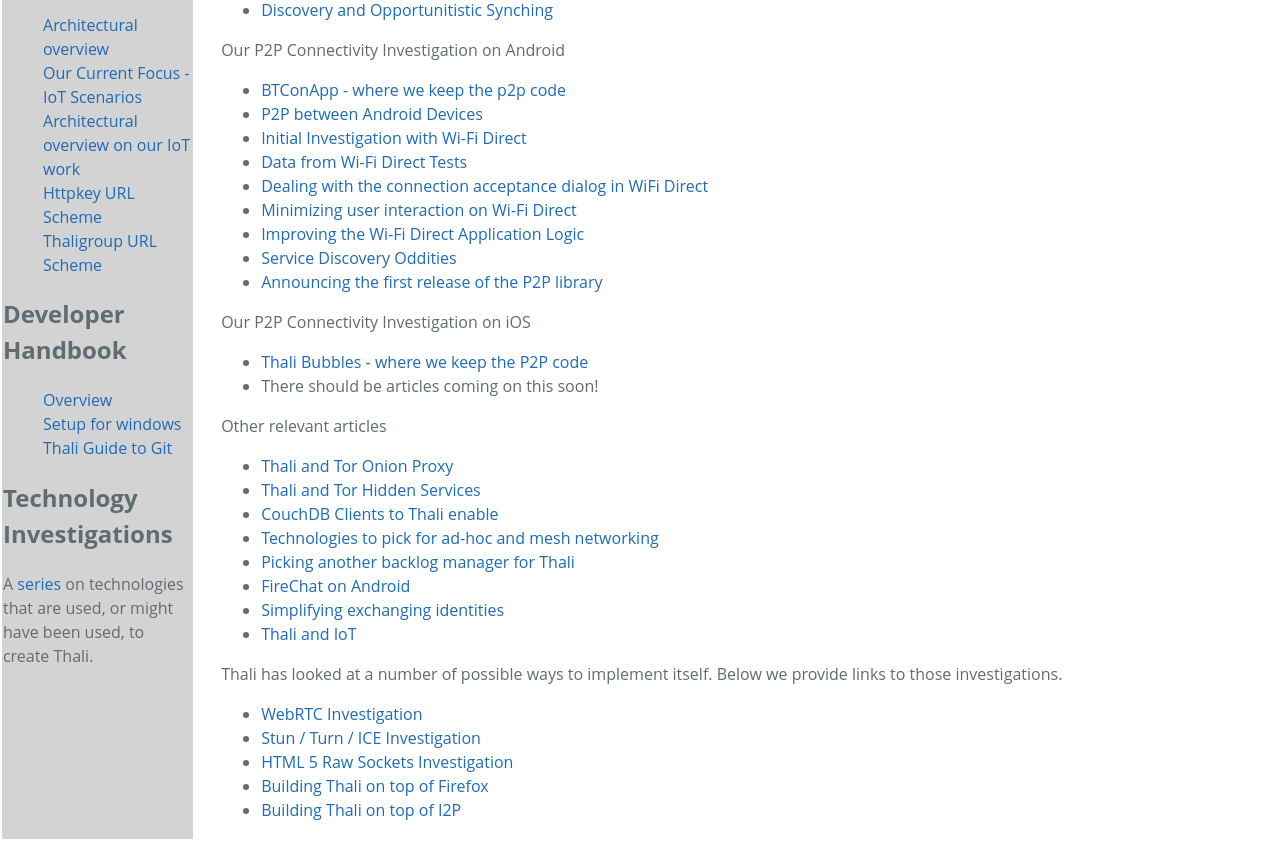
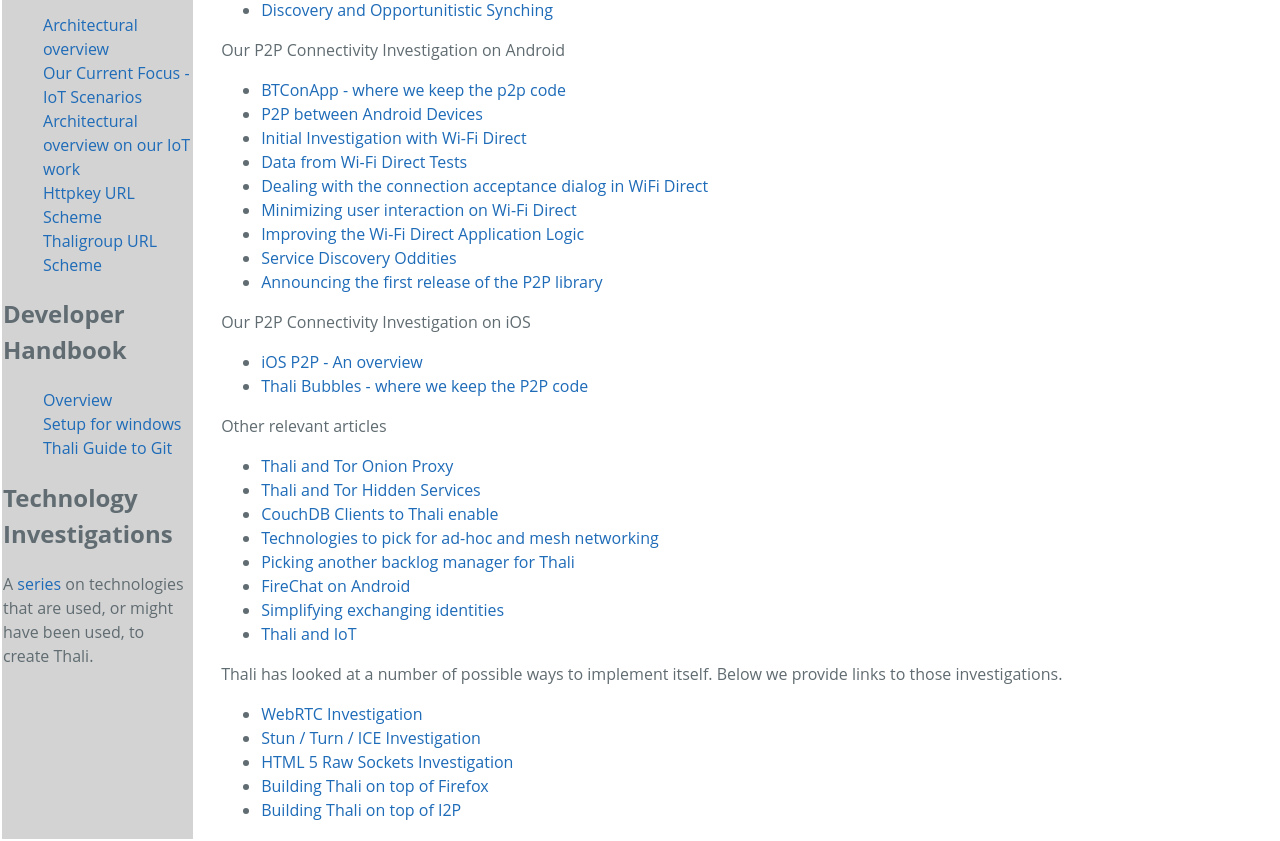
Before and after one commit to thaliproject/thali, a Jekyll site: the page built from TechnologyInvestigations.md, in a window 1280 px wide. Shown: the part 320-1161 px from the top of the page. Built offline with Jekyll 4.4.1, drawn with Linux system fonts in a browser that asks for light colours; Markdown is read by kramdown in place of the engine named in the settings.

Commit message:
Update TechnologyInvestigations.md

```diff
--- a/TechnologyInvestigations.md
+++ b/TechnologyInvestigations.md
@@ -25,8 +25,8 @@
 * [Announcing the first release of the P2P library](http://www.drjukka.com/blog/wordpress/?p=75)
 
 Our P2P Connectivity Investigation on iOS
+* [iOS P2P - An overview](iosp2p)
 * [Thali Bubbles - where we keep the P2P code](https://github.com/thaliproject/ThaliBubbles)
-* There should be articles coming on this soon!
 
 Other relevant articles
 * [Thali and Tor Onion Proxy](ThaliAndTorOnionProxy)
```
